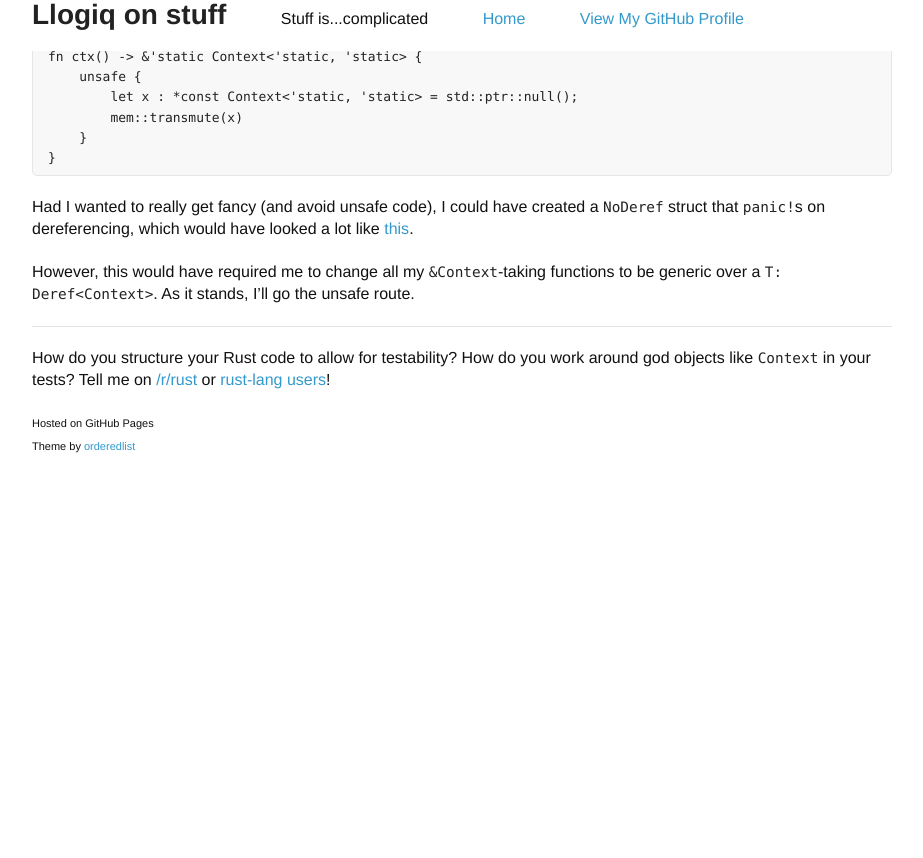
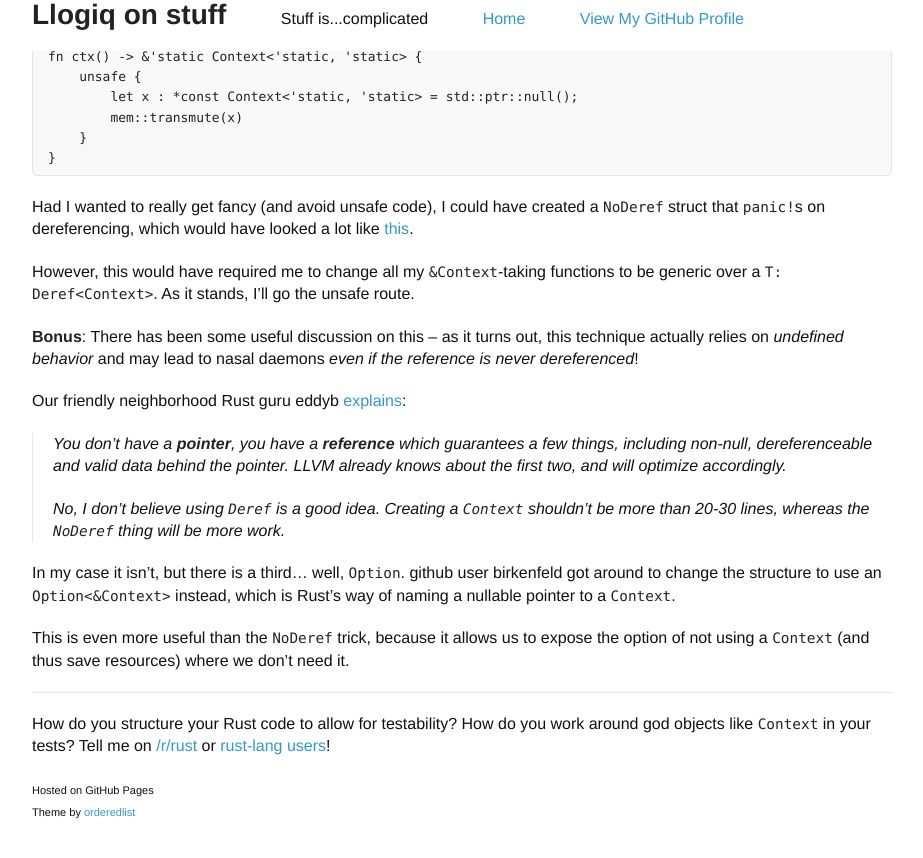
Before and after one commit to llogiq/llogiq.github.io, a Jekyll site: the page built from _posts/2015-08-17-test.md, in a window 1280 px wide and 900 px high, scrolled down 1153 px. Shown: the top 858 px of the window, without its empty margins (178-1101 px from the left). Built offline with Jekyll 4.4.1, drawn with Linux system fonts in a browser that asks for light colours; before the commit the page ends 1687 px from its top, so only the background shows below that.

Commit message:
Added UB section

```diff
--- a/_posts/2015-08-17-test.md
+++ b/_posts/2015-08-17-test.md
@@ -78,6 +78,26 @@ However, this would have required me to change all my `&Context`-taking
 functions to be generic over a `T: Deref<Context>`. As it stands, I'll go the
 unsafe route.
 
+**Bonus**: There has been some useful discussion on this – as it turns out,
+this technique actually relies on *undefined behavior* and may lead to nasal
+daemons *even if the reference is never dereferenced*!
+
+Our friendly neighborhood Rust guru eddyb
+[explains](https://www.reddit.com/r/rust/comments/3hb4n7/blog_testing_with_unused_arguments/cu6746m):
+
+> You don't have a **pointer**, you have a **reference** which guarantees a few things, including non-null, dereferenceable and valid data behind the pointer.
+> LLVM already knows about the first two, and will optimize accordingly.
+>
+> No, I don't believe using `Deref` is a good idea. Creating a `Context` shouldn't be more than 20-30 lines, whereas the `NoDeref` thing will be more work.
+
+In my case it isn't, but there is a third... well, `Option`. github user
+birkenfeld got around to change the structure to use an `Option<&Context>`
+instead, which is Rust's way of naming a nullable pointer to a `Context`.
+
+This is even more useful than the `NoDeref` trick, because it allows us
+to expose the option of not using a `Context` (and thus save resources)
+where we don't need it.
+
 ----
 
 How do you structure your Rust code to allow for testability? How do you work
```
